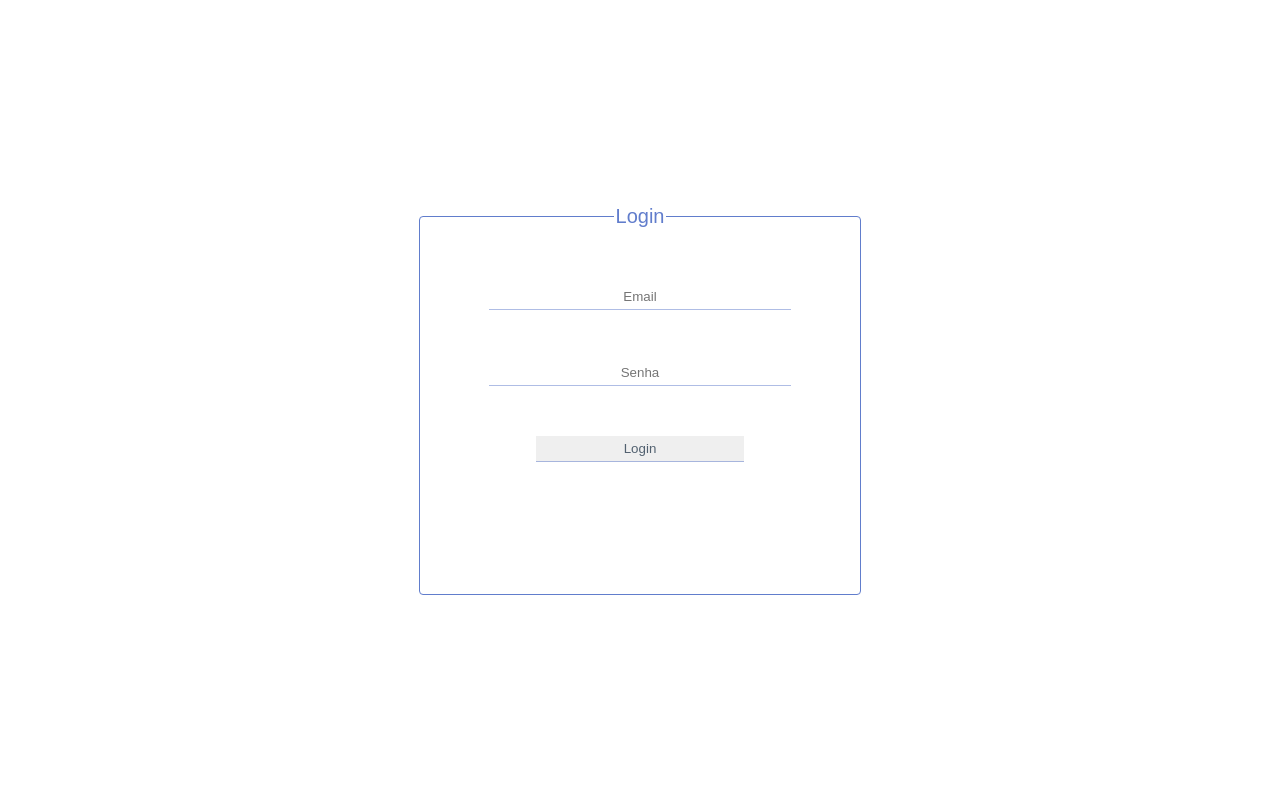
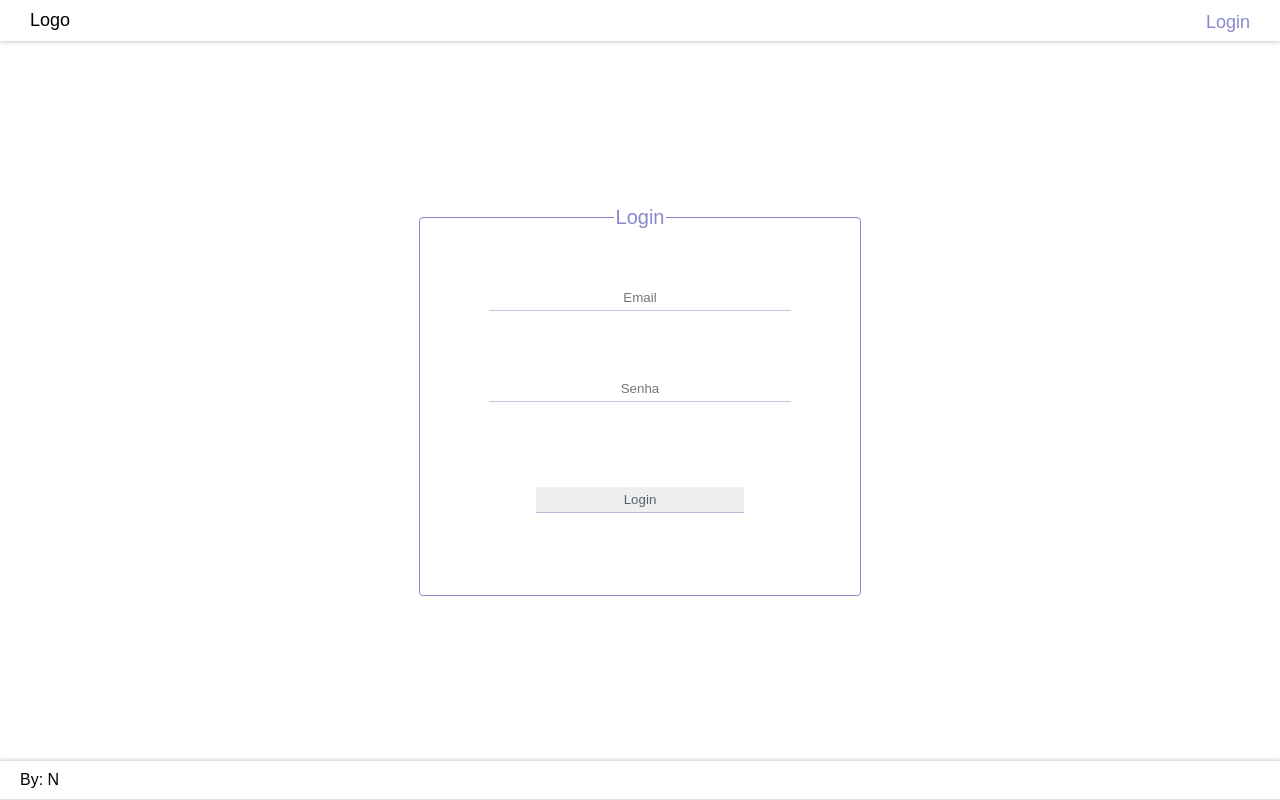
Before and after one commit to TripeeApp/developer-test, a Next.js app: page /login in a window 1280 px wide. Built offline with nearby package versions, Linux system fonts and the light colour scheme.

Commit message:
Addition of header and footer and login style update

```diff
--- a/public/css/layout.module.css
+++ b/public/css/layout.module.css
@@ -2,5 +2,33 @@
     display: flex;
     align-items: center;
     justify-content: center;
-    height: 100vh;
+    height: 90vh;
 }
+
+.navbar, .footer {
+    max-width: 100vw;
+    padding: 10px 20px;
+    box-shadow: 0px 0px 5px rgba(0, 0, 0, 0.3);
+}
+
+.navbar a {
+    text-decoration: none;
+    font-size: 18px;
+    color: black;
+    transition: 0.25s;
+    padding: 2px 10px;
+}
+
+.navbar a:last-of-type {
+    color: rgb(137, 136, 207);
+}
+
+.navbar a:last-of-type {
+    float: right;
+    border-radius: 4px;
+}
+
+.navbar a:last-of-type:hover {
+    background-color: rgb(137, 136, 207);
+    color: white;
+}
--- a/public/css/login.module.css
+++ b/public/css/login.module.css
@@ -1,14 +1,13 @@
 .main fieldset {
-    border: 1px solid rgb(97, 125, 204);
+    border: 1px solid rgb(137, 136, 207);
     border-radius: 4px;
 }
 
 .main legend {
-    color: rgb(97, 125, 204);
+    color: rgb(137, 136, 207);
     font-size: 20px;
     text-align: center;
 }
-
 
 .main form {
     height: 250px;
@@ -24,8 +23,8 @@
 
 .main form input:not(input[type='button']) {
     width: 70%;
-    margin-bottom: 50px;
-    border-bottom: 1px solid rgba(97, 125, 204, 0.5);
+    margin-bottom: 65px;
+    border-bottom: 1px solid rgba(137, 136, 207, 0.5);
     text-align: center;
 }
 
@@ -35,7 +34,8 @@
 
 .main form input[type='button'] {
     width: 50%;
-    border-bottom:1px solid rgba(97, 125, 204, 0.5);
+    border-bottom:1px solid rgba(137, 136, 207, 0.5);
+    margin-top: 20px;
     cursor: pointer;
     color: rgb(82, 97, 112);
 }
--- a/src/components/layout.tsx
+++ b/src/components/layout.tsx
@@ -1,11 +1,22 @@
 import React from 'react';
+import Link from 'next/link';
 import styles from '../../public/css/layout.module.css';
 
 function Layout({children}) {
     return (
-        <div className={styles.layout}>
-            {children}
-        </div>
+        <>
+            <nav className={styles.navbar}>
+                 <Link href='/'>Logo</Link>
+                 <Link href='/login'>Login</Link>
+            </nav>
+            <main className={styles.layout}>
+                {children}
+            </main>
+
+            <footer className={styles.footer}>
+                <span>By: N</span>
+            </footer>
+        </>
     )
 }
 
```
